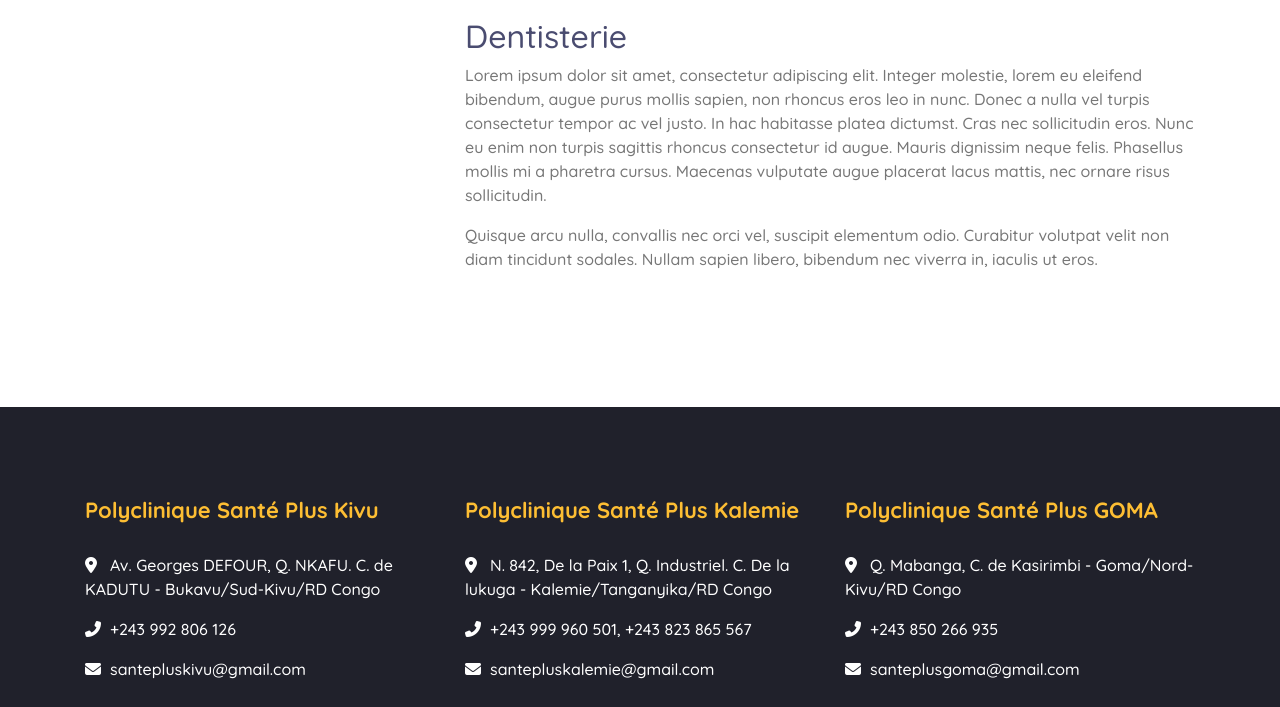
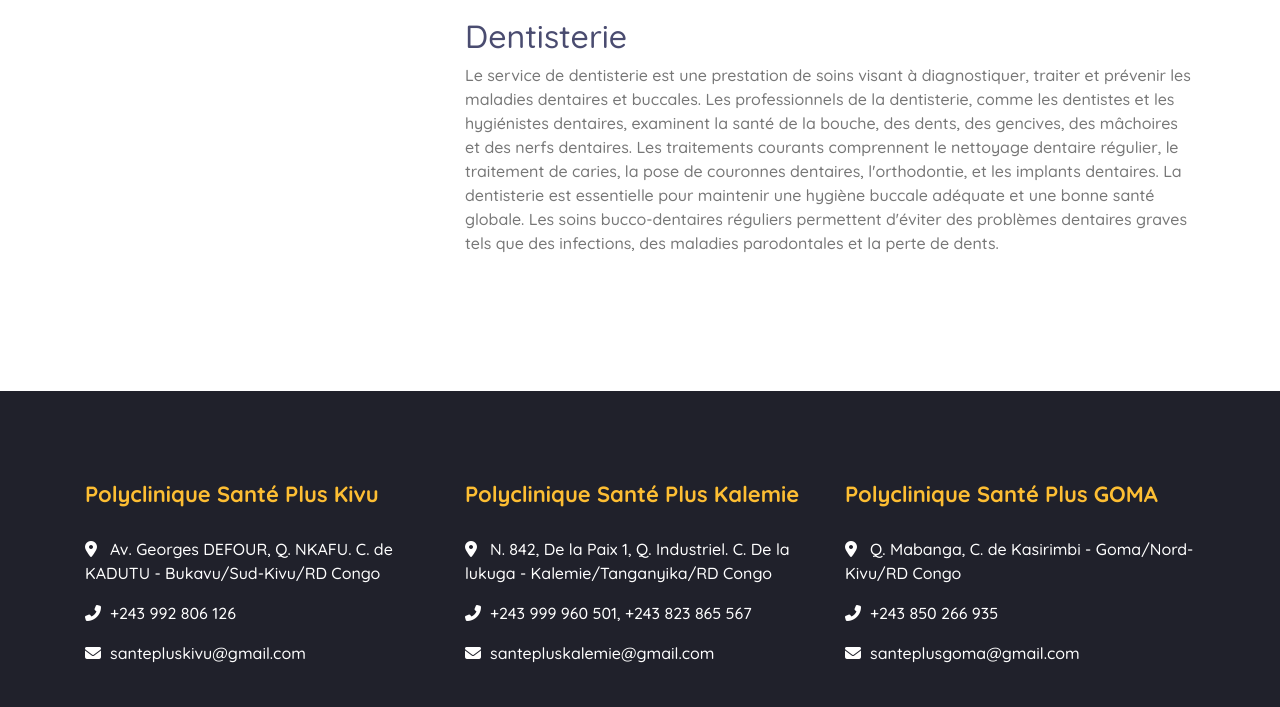
Before and after one commit to polycliniquesanteplus/polycliniquesanteplus.github.io, a plain HTML site: page service.html in a window 1280 px wide. Shown: the part 10803-11510 px from the top of the page. Drawn offline with nearby package versions, Linux system fonts and the light colour scheme.

Commit message:
Update service.html

```diff
--- a/service.html
+++ b/service.html
@@ -482,16 +482,7 @@
                             <img src="img/index/str.jpg" />
                             <h2>Dentisterie</h2>
                             <p>
-                                Lorem ipsum dolor sit amet, consectetur adipiscing elit. Integer molestie, lorem eu eleifend
-                                bibendum, augue purus mollis sapien, non rhoncus eros leo in nunc. Donec a nulla vel turpis
-                                consectetur tempor ac vel justo. In hac habitasse platea dictumst. Cras nec sollicitudin eros.
-                                Nunc eu enim non turpis sagittis rhoncus consectetur id augue. Mauris dignissim neque felis.
-                                Phasellus mollis mi a pharetra cursus. Maecenas vulputate augue placerat lacus mattis,
-                                nec ornare risus sollicitudin.
-                            </p>
-                            <p>
-                                Quisque arcu nulla, convallis nec orci vel, suscipit elementum odio. Curabitur volutpat velit
-                                non diam tincidunt sodales. Nullam sapien libero, bibendum nec viverra in, iaculis ut eros.
+                                Le service de dentisterie est une prestation de soins visant à diagnostiquer, traiter et prévenir les maladies dentaires et buccales. Les professionnels de la dentisterie, comme les dentistes et les hygiénistes dentaires, examinent la santé de la bouche, des dents, des gencives, des mâchoires et des nerfs dentaires. Les traitements courants comprennent le nettoyage dentaire régulier, le traitement de caries, la pose de couronnes dentaires, l'orthodontie, et les implants dentaires. La dentisterie est essentielle pour maintenir une hygiène buccale adéquate et une bonne santé globale. Les soins bucco-dentaires réguliers permettent d'éviter des problèmes dentaires graves tels que des infections, des maladies parodontales et la perte de dents.
                             </p>
 
 
```
